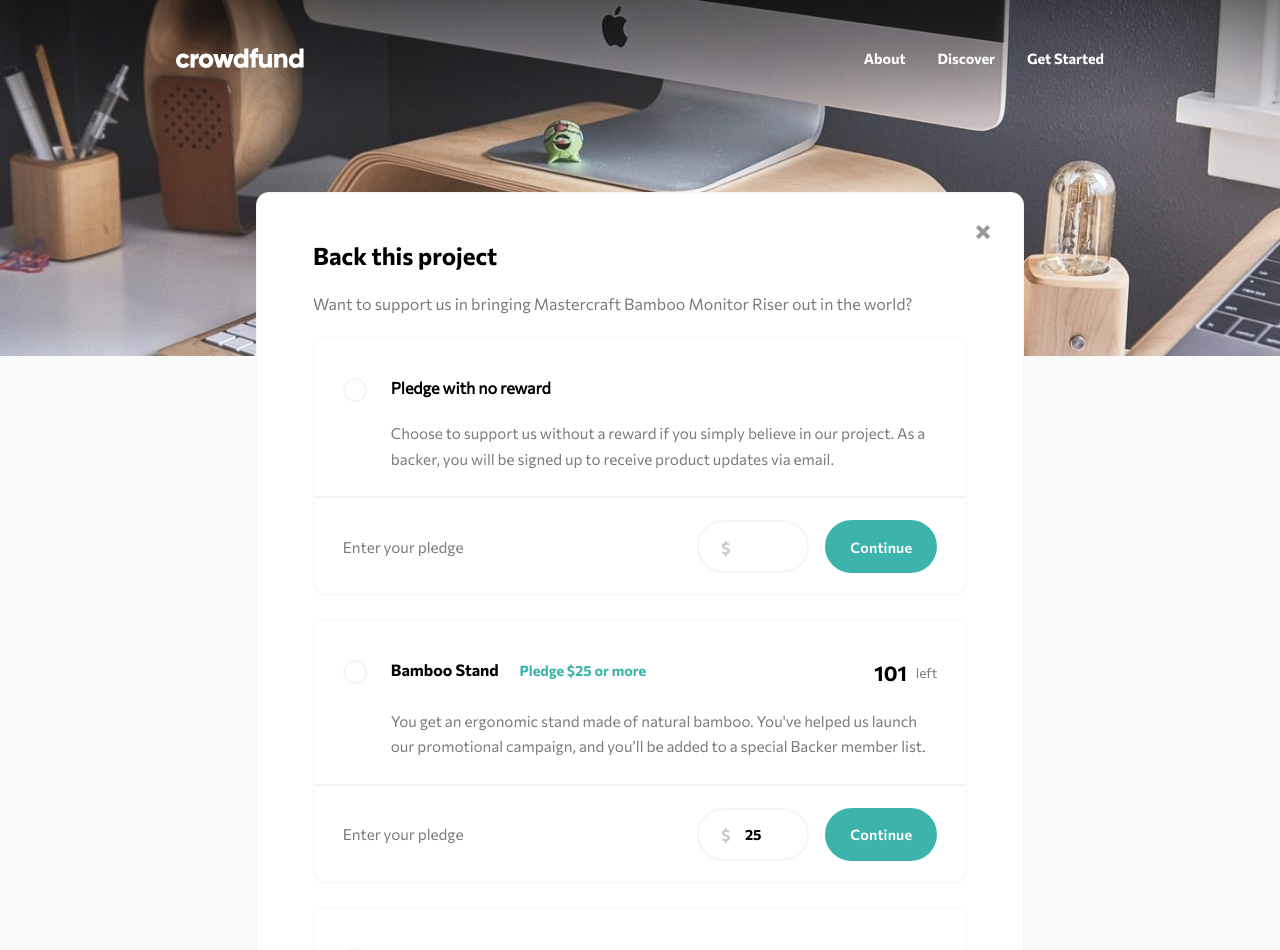
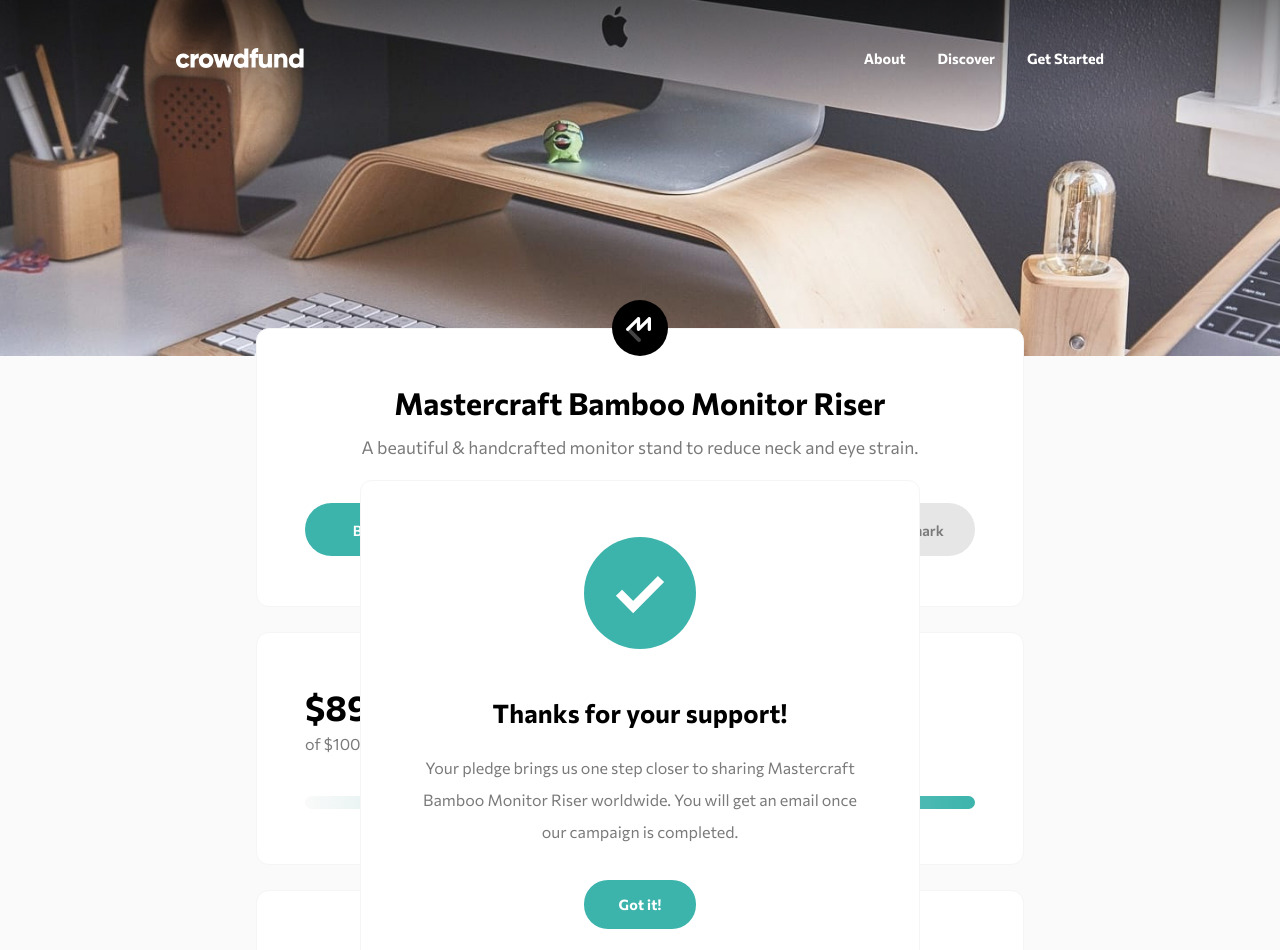
Before and after one commit to 0-BSCode/crowdfunding-product-page, a React (Create React App) app: page / in a window 1280 px wide. Shown: the top 950 px of the page. Built offline with nearby package versions, Linux system fonts and the light colour scheme.

Commit message:
Finished thanks popup card

```diff
--- a/src/App.js
+++ b/src/App.js
@@ -12,8 +12,8 @@ function App() {
       <Main />
       <Footer />
       {/* <div className="overlay"></div> */}
-      <Support />
-      {/*<Thanks /> */}
+      {/* <Support /> */}
+      <Thanks />
     </div>
   );
 }
--- a/src/assets/styles/styles.css
+++ b/src/assets/styles/styles.css
@@ -557,6 +557,59 @@
   cursor: pointer;
 }
 
+/* THANKS CARD */
+.thanks {
+  width: 35rem;
+  height: 31rem;
+  position: absolute;
+  top: 30rem;
+  left: 50%;
+  transform: translate(-50%, 0);
+  background-color: white;
+  border: solid 0.1rem whitesmoke;
+  border-radius: 0.7rem;
+  padding: 3.5rem;
+}
+.thanks__img {
+  display: block;
+  width: 25%;
+  margin-inline: auto;
+  margin-bottom: 3rem;
+}
+.thanks__header, .thanks__description {
+  text-align: center;
+}
+.thanks__header {
+  font-family: CommissionerB;
+  font-size: 1.6rem;
+  letter-spacing: 0.01rem;
+  margin-bottom: 1.5rem;
+}
+.thanks__description {
+  color: #7a7a7a;
+  font-size: 1rem;
+  line-height: 2rem;
+  margin-bottom: 2rem;
+}
+.thanks__btn {
+  display: block;
+  margin-inline: auto;
+  height: 3.1rem;
+  width: 7rem;
+  border: none;
+  border-radius: 1.5rem;
+  background-color: #3cb4ac;
+  color: white;
+  font-family: CommissionerB;
+  font-size: 0.9rem;
+  letter-spacing: 0.01rem;
+  transition: all 0.2s;
+}
+.thanks__btn:hover {
+  background-color: #147b74;
+  cursor: pointer;
+}
+
 .attribution {
   font-size: 11px;
   text-align: center;
--- a/src/assets/styles/styles.scss
+++ b/src/assets/styles/styles.scss
@@ -607,6 +607,67 @@
         }
     }
 }
+
+/* THANKS CARD */
+.thanks {
+    width: 35rem;
+    height: 31rem;
+    position: absolute;
+    top: 30rem;
+    left: 50%;
+    transform: translate(-50%, 0);
+    background-color: white;
+    border: solid 0.1rem whitesmoke;
+    border-radius: 0.7rem;
+    padding: 3.5rem;
+
+    &__img {
+        display: block;
+        width: 25%;
+        margin-inline: auto;
+        margin-bottom: 3rem;
+    }
+
+    &__header,
+    &__description {
+        text-align: center;
+    }
+
+    &__header {
+        font-family: CommissionerB;
+        font-size: 1.6rem;
+        letter-spacing: 0.01rem;
+        margin-bottom: 1.5rem;
+    }
+
+    &__description {
+        color: colors.$dark-gray;
+        font-size: 1rem;
+        line-height: 2rem;
+        margin-bottom: 2rem;
+    }
+
+    &__btn {
+        display: block;
+        margin-inline: auto;
+        height: 3.1rem;
+        width: 7rem;
+        border: none;
+        border-radius: 1.5rem;
+        background-color: colors.$moderate-cyan;
+        color: white;
+        font-family: CommissionerB;
+        font-size: 0.9rem;
+        letter-spacing: 0.01rem;
+        transition: all 0.2s;
+
+        &:hover {
+            background-color: colors.$dark-cyan;
+            cursor: pointer;
+        }
+    }
+}
+
 .attribution {
     font-size: 11px;
     text-align: center;
```
Also changed, not shown: 1 other file (tests, documents, lock files or other folders).
